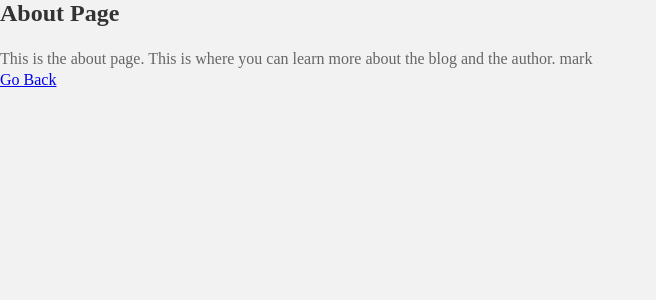
After one commit to adrianayiko/TungaC3, a Flask app: page /about in a window 1280 px wide. The commit adds this page. Shown: the top 300 px of the page, without its empty margins (0-656 px from the left). Run offline with Flask 3, Linux system fonts and the light colour scheme.

Commit message:
Template inherittance and dynamic routing

```diff
--- a/main.py
+++ b/main.py
@@ -1,4 +1,4 @@
-from flask import Flask, render_template
+from flask import Flask, render_template, request
 
 app = Flask(__name__)
 
@@ -7,5 +7,16 @@ app = Flask(__name__)
 def index():
     return render_template('index.html')
 
+@app.route('/about')
+def about():
+    names = 'mark'
+    return render_template('about.html', autor = names)
+
+@app.route('/hello', methods=["POST"])
+def hello():
+    name = request.form.get("name")
+    return render_template('form.html', name=name)
+
+
 if __name__ == '__main__':
     app.run(debug=True)
--- /dev/null
+++ b/static/css/base.css
@@ -0,0 +1,32 @@
+/* Reset default styles */
+body, h1, p {
+    margin: 0;
+    padding: 0;
+}
+
+/* Set background color */
+body {
+    background-color: #f2f2f2;
+}
+
+/* Center content */
+.container {
+    display: flex;
+    justify-content: center;
+    align-items: center;
+    height: 100vh;
+}
+
+/* Style heading */
+h1 {
+    font-size: 24px;
+    color: #333;
+    margin-bottom: 20px;
+}
+
+/* Style paragraph */
+p {
+    font-size: 16px;
+    color: #666;
+    line-height: 1.5;
+}
--- /dev/null
+++ b/templates/about.html
@@ -0,0 +1,13 @@
+{% extends "base.html" %}
+
+{% block head %}
+    <h1>About Page</h1>
+{% endblock%}
+
+{% block body %}
+    <p>
+        This is the about page. This is where you can learn more about the blog and the author.
+        {{autor}}
+    </p>
+    <a href= "{{ url_for('index') }}">Go Back</a>
+{% endblock %}
--- a/templates/base.html
+++ b/templates/base.html
@@ -3,6 +3,7 @@
 <head>
     <meta charset="UTF-8">
     <meta name="viewport" content="width=device-width, initial-scale=1.0">
+    <link rel="stylesheet" href="{{url_for('static', filename = 'css/base.css')}}">
     {%block head%} {%endblock%}
 </head>
 <body>
```
Also changed, not shown: about.py (added, +11 -0 lines), templates/form.html (added, +9 -0 lines), templates/index.html (+8 -1 lines).
